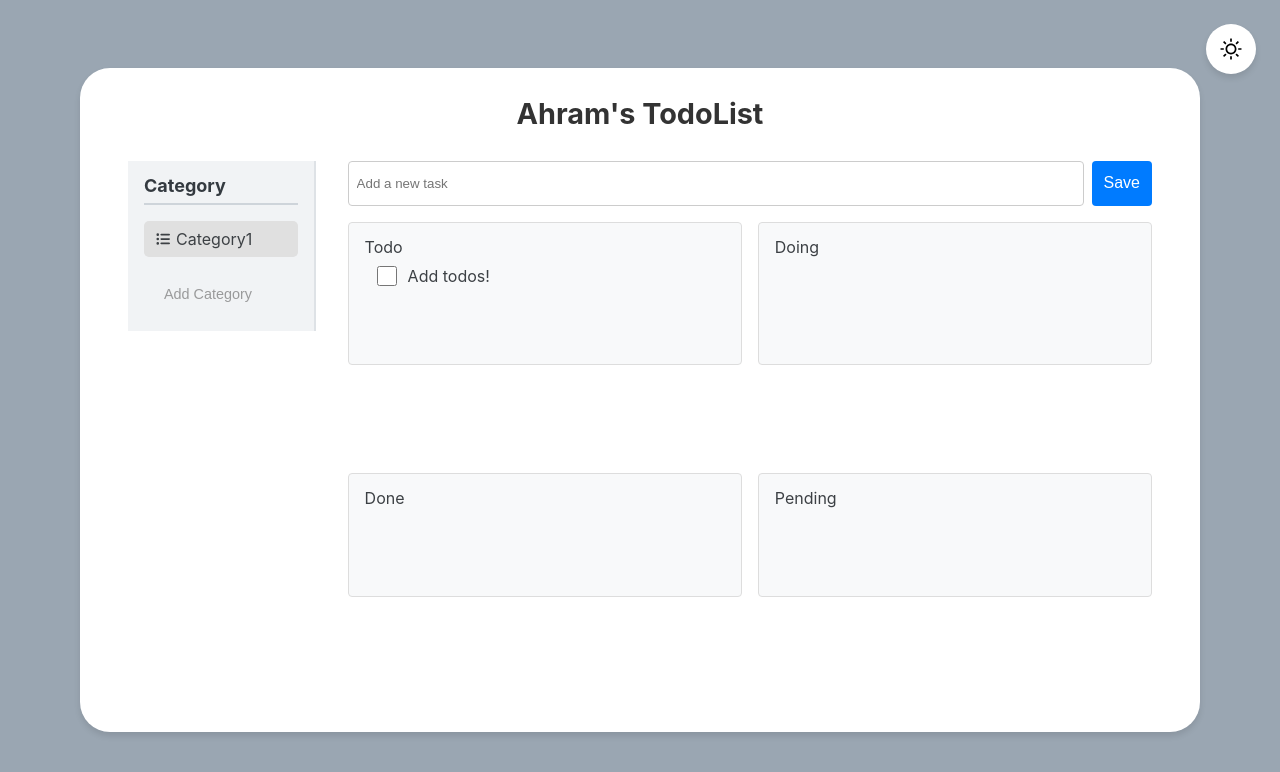
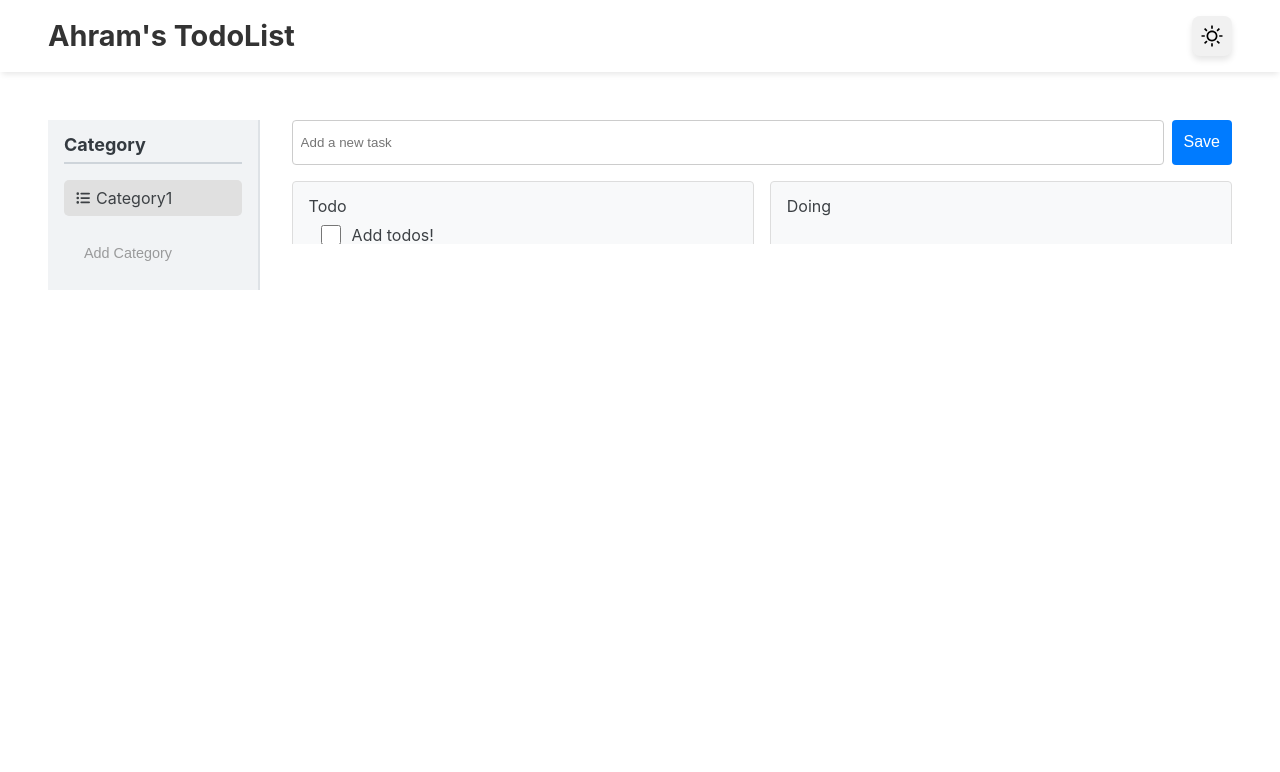
Before and after one commit to byahram/react-todo-app, a React (Vite) app: page / in a window 1280 px wide. Shown: the top 772 px of the page. Built offline with nearby package versions, Linux system fonts and the light colour scheme.

Commit message:
feat: 전체적인 구조 및 스타일 변경

```diff
--- /dev/null
+++ b/src/components/layout/Header.tsx
@@ -0,0 +1,32 @@
+import React from "react";
+import styled from "styled-components";
+import { ThemeBtn } from "./ThemeBtn";
+
+interface HeaderProps {
+  title: string;
+}
+
+export const Header: React.FC<HeaderProps> = ({ title }) => {
+  return (
+    <HeaderContainer>
+      <TitleTxt>{title}</TitleTxt>
+      <ThemeBtn />
+    </HeaderContainer>
+  );
+};
+
+const HeaderContainer = styled.header`
+  display: flex;
+  justify-content: space-between;
+  align-items: center;
+  padding: 0 3rem;
+  color: #333;
+  height: 4.5rem;
+  text-align: center;
+  box-shadow: 0 4px 6px -2px rgba(0, 0, 0, 0.1);
+`;
+
+const TitleTxt = styled.p`
+  font-size: 1.8rem;
+  font-weight: bold;
+`;
--- a/src/components/layout/ThemeBtn.tsx
+++ b/src/components/layout/ThemeBtn.tsx
@@ -16,14 +16,8 @@ export const ThemeBtn = () => {
 };
 
 const Button = styled.button`
-  position: fixed;
-  top: 1.5rem;
-  right: 1.5rem;
-  width: 50px;
-  height: 50px;
-  padding: 0;
-  border-radius: 50%;
-  background: white;
+  background: #f1f1f1;
+  padding: 0.5rem;
   box-shadow: 0 4px 6px rgba(0, 0, 0, 0.1);
   display: flex;
   align-items: center;
@@ -35,17 +29,4 @@ const Button = styled.button`
   &:hover {
     box-shadow: 0 6px 10px rgba(0, 0, 0, 0.15);
   }
-
-  @media (max-width: 1024px) {
-    position: static;
-    position: static;
-    width: auto;
-    height: auto;
-    border-radius: unset;
-    box-shadow: none;
-
-    &:hover {
-      box-shadow: none;
-    }
-  }
 `;
--- a/src/components/layout/Title.tsx
+++ /dev/null
@@ -1,36 +0,0 @@
-import React from "react";
-import styled from "styled-components";
-import { ThemeBtn } from "./ThemeBtn";
-
-interface TitleProps {
-  pageTitle: string;
-}
-
-export const Title: React.FC<TitleProps> = ({ pageTitle }) => {
-  return (
-    <TitleContainer>
-      <TitleTxt>{pageTitle}</TitleTxt>
-      <ThemeBtn />
-    </TitleContainer>
-  );
-};
-
-const TitleContainer = styled.div`
-  display: flex;
-  justify-content: center;
-  align-items: center;
-  width: 100%;
-  color: #333;
-  padding: 0 0 2rem 0;
-  text-align: center;
-
-  @media (max-width: 1024px) {
-    justify-content: space-between;
-    padding: 0 0 1rem 0;
-  }
-`;
-
-const TitleTxt = styled.p`
-  font-size: 1.8rem;
-  font-weight: bold;
-`;
--- a/src/layout/Layout.tsx
+++ b/src/layout/Layout.tsx
@@ -1,14 +1,10 @@
 import React, { ReactNode } from "react";
 import { useLocation } from "react-router-dom";
 import styled from "styled-components";
-import { Title } from "../components/layout/Title";
+import { Header } from "../components/layout/Header";
 
 interface LayoutProps {
   children: ReactNode;
-}
-
-interface LayoutWrapperProps {
-  $isAuthPage: boolean;
 }
 
 export const Layout: React.FC<LayoutProps> = ({ children }) => {
@@ -19,44 +15,21 @@ export const Layout: React.FC<LayoutProps> = ({ children }) => {
     "/register": "Sign Up",
     "/login": "Sign In",
   };
-  const pageTitle = pageTitles[location.pathname] || "N/A";
+  const title = pageTitles[location.pathname] || "N/A";
 
   const isAuthPage =
     location.pathname === "/register" || location.pathname === "/login";
 
   return (
-    <LayoutWrapper>
-      <MainContainer $isAuthPage={isAuthPage}>
-        <Title pageTitle={pageTitle} />
-        {children}
-      </MainContainer>
-    </LayoutWrapper>
+    <>
+      {!isAuthPage ? <Header title={title} /> : ""}
+      <MainContainer>{children}</MainContainer>
+    </>
   );
 };
 
-const LayoutWrapper = styled.div`
+const MainContainer = styled.main`
+  position: relative;
   width: 100%;
-  height: 100vh;
-  display: flex;
-  flex-direction: column;
-  align-items: center;
-  justify-content: center;
+  height: 100%;
 `;
-
-const MainContainer = styled.main<LayoutWrapperProps>`
-  position: relative;
-  width: ${({ $isAuthPage }) => ($isAuthPage ? "400px" : "80vw")};
-  height: ${({ $isAuthPage }) => ($isAuthPage ? "500px" : "75vh")};
-  margin: 0 auto;
-  padding: 2rem 3rem;
-  background: white;
-  border-radius: 30px;
-  box-shadow: 0 4px 6px rgba(0, 0, 0, 0.1);
-  overflow: hidden;
-
-  @media (max-width: 768px) {
-    width: 85vw;
-    height: 85vh;
-    padding: 15px;
-  }
-`;
--- a/src/pages/LoginPage.tsx
+++ b/src/pages/LoginPage.tsx
@@ -1,5 +1,32 @@
 import React from "react";
+import styled from "styled-components";
 
 export default function LoginPage() {
-  return <div>LoginPage</div>;
+  return (
+    <LoginContainer>
+      <Box></Box>
+    </LoginContainer>
+  );
 }
+
+const LoginContainer = styled.div`
+  width: 100vw;
+  height: 100vh;
+  display: flex;
+  flex-direction: column;
+  align-items: center;
+  justify-content: center;
+  background-color: #9aa6b2;
+`;
+
+const Box = styled.div`
+  position: relative;
+  width: 400px;
+  height: 60vh;
+  margin: 0 auto;
+  padding: 2rem 3rem;
+  background: white;
+  border-radius: 30px;
+  box-shadow: 0 4px 6px rgba(0, 0, 0, 0.1);
+  overflow: hidden;
+`;
--- a/src/pages/TodoPage.tsx
+++ b/src/pages/TodoPage.tsx
@@ -18,6 +18,8 @@ const Wrapper = styled.div`
   display: flex;
   gap: 2rem;
   height: 100%;
+  margin: 0 3rem;
+  padding: 3rem 0;
 
   @media (max-width: 1024px) {
     flex-direction: column;
--- a/src/styles/GlobalStyle.ts
+++ b/src/styles/GlobalStyle.ts
@@ -14,7 +14,7 @@ const GlobalStyle = createGlobalStyle`
   body {
     width: 100vw;
     height: 100vh;
-    background-color: #9AA6B2;
+    background-color: white;
     color:rgb(60, 64, 68);
   }
 
```
